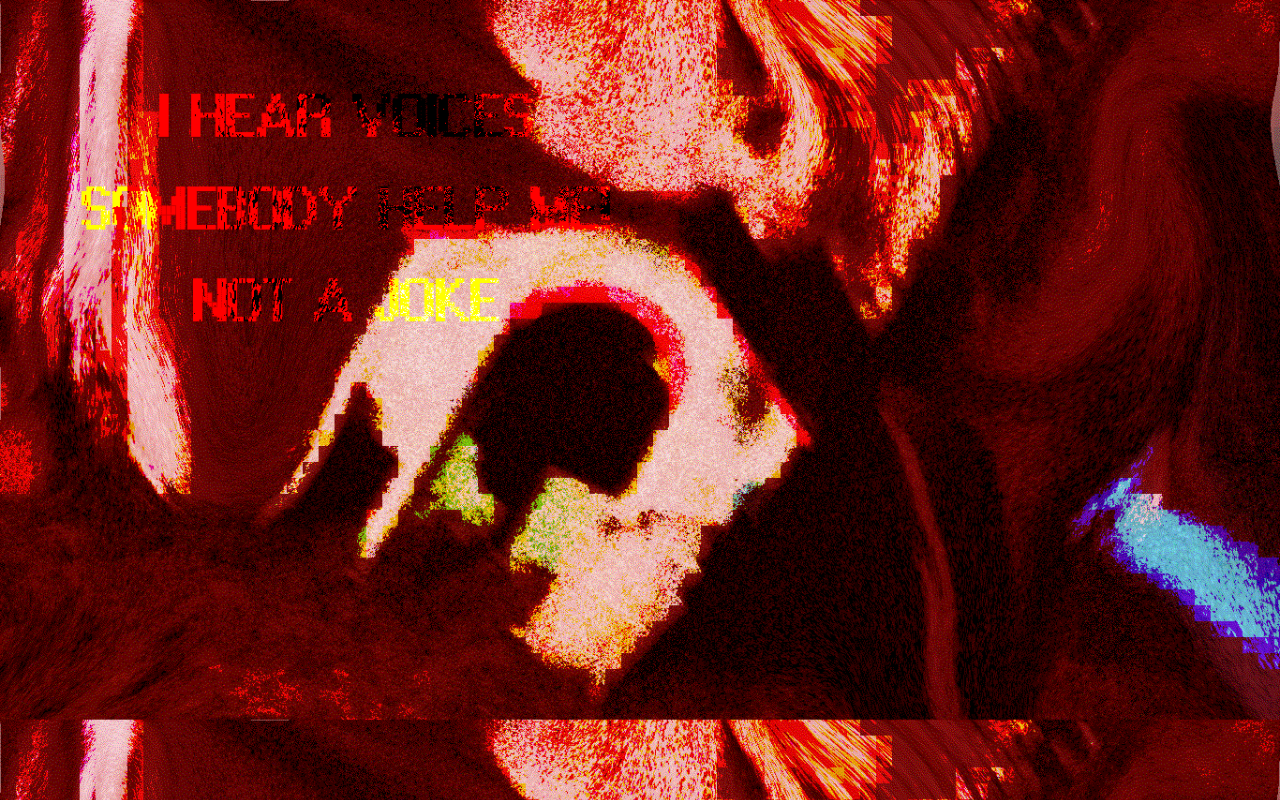
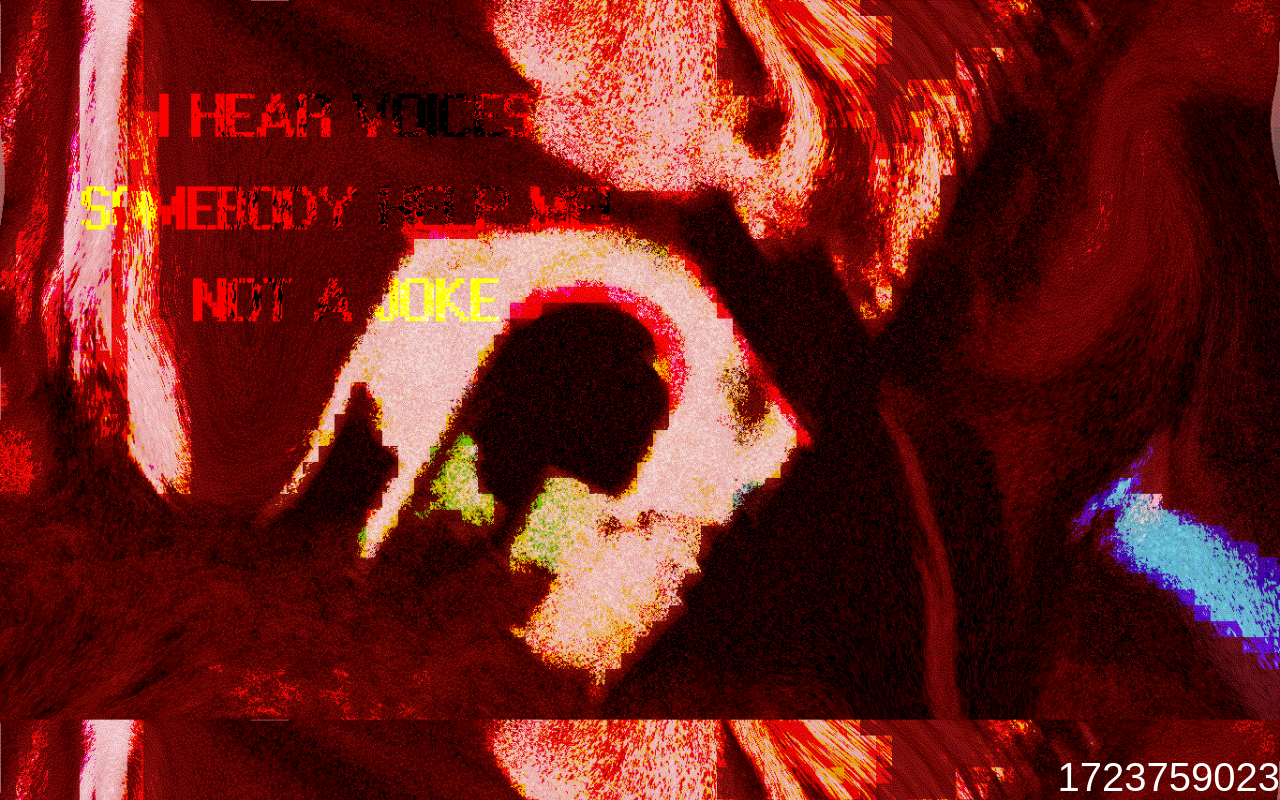
Before and after one commit to iloveuFlyTek/home, a plain HTML site: page index.html in a window 1280 px wide. Drawn offline with Linux system fonts and the light colour scheme.

Commit message:
Update index.html
+unix clock

```diff
--- a/index.html
+++ b/index.html
@@ -1,13 +1,32 @@
 <!DOCTYPE html>
 <html lang="en-us">
 <head>
-<title>home</title>
-	<link rel="icon" type="image/x-icon" href="./favicon.ico">
+    <title>home</title>
+    <link rel="icon" type="image/x-icon" href="./favicon.ico">
 </head>
 <style>
-	body {
-		background-image: url(./home.png);
-		background-size: cover
+    body {
+        background-image: url(./home.png);
+        background-size: cover;
+    }
+	.clock{
+		position: absolute;
+		bottom: 0;
+		right: 0;
+		font-family: "Arial";
+		font-size: 5vh;
+		color: white;
 	}
-	</style>
+</style>
+<body>
+    <div id="clock" class="clock"></div>
+    <script> /*still tryna study JS without swearing every 5s*/
+        function updateClock() {
+            var now = new Date();
+            var unixTime = Math.floor(now.getTime() / 1000);
+            document.getElementById('clock').innerHTML = unixTime;
+        }
+        setInterval(updateClock, 1000);
+    </script>
+</body>
 </html>
```
